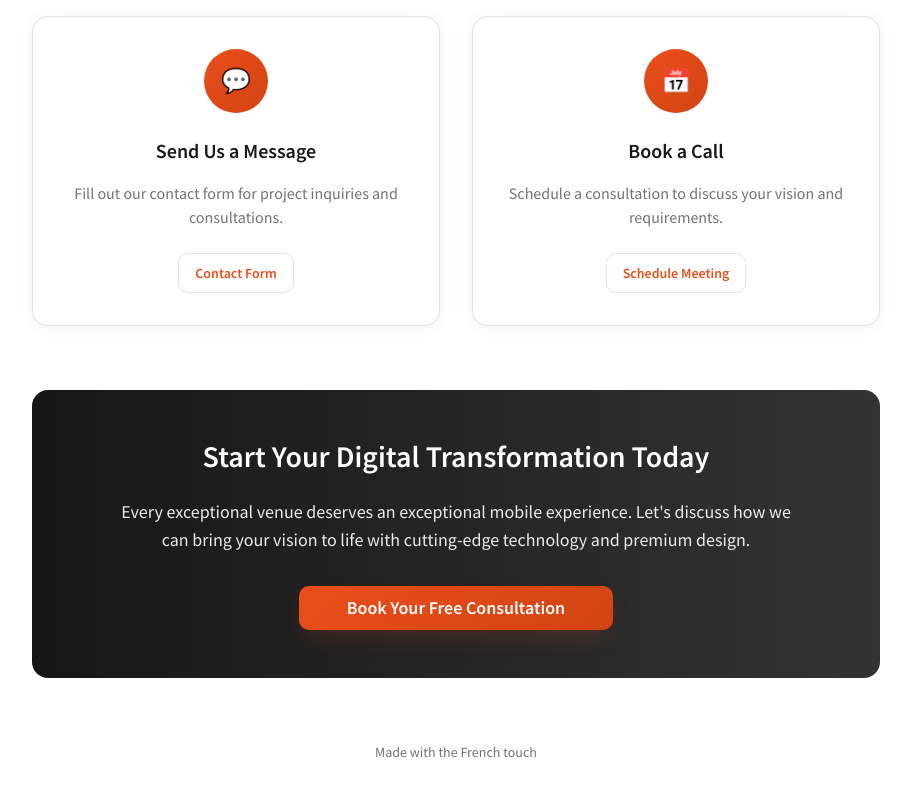
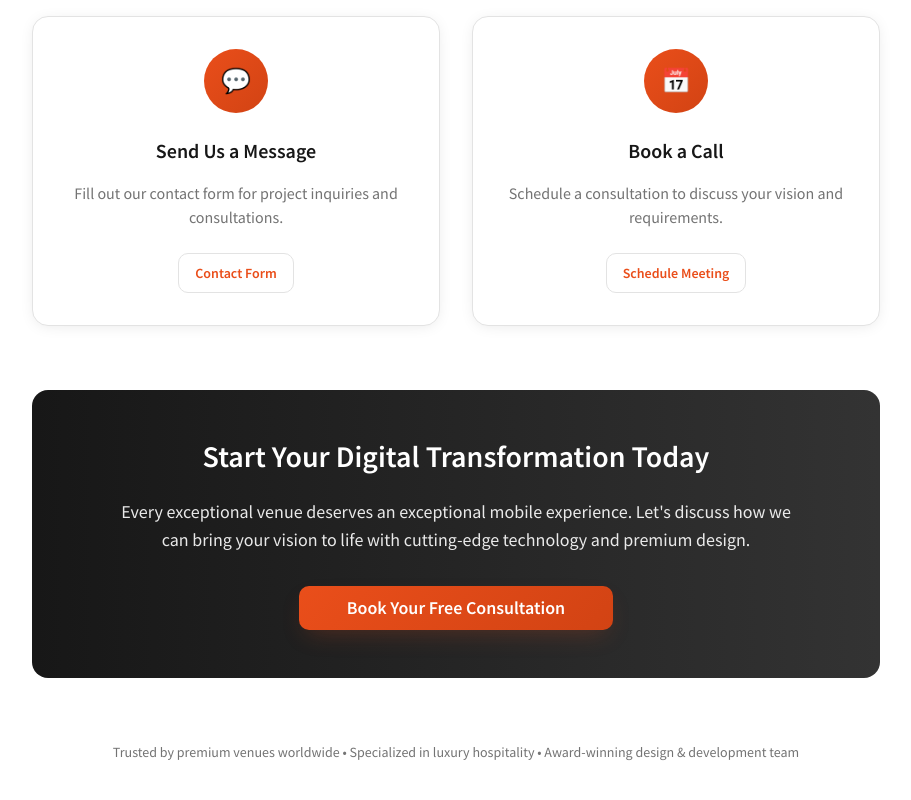
Before and after one commit to otusweb/mobdesign-website-ce2804f5, a React (Vite) app: page / in a window 1280 px wide. Shown: the part 5206-6006 px from the top of the page, without its empty margins (184-1095 px from the left). Built offline with nearby package versions, Linux system fonts and the light colour scheme.

Commit message:
Reverted to commit ae79268d83357e5ce0cc8e7305b88b58eed5ee8f

```diff
--- a/src/components/Contact.tsx
+++ b/src/components/Contact.tsx
@@ -69,7 +69,8 @@ const Contact = () => {
         {/* Additional Info */}
         <div className="mt-16 text-sm text-muted-foreground">
           <p>
-            Made with the French touch
+            Trusted by premium venues worldwide • Specialized in luxury hospitality •
+            Award-winning design & development team
           </p>
         </div>
       </div>
```
